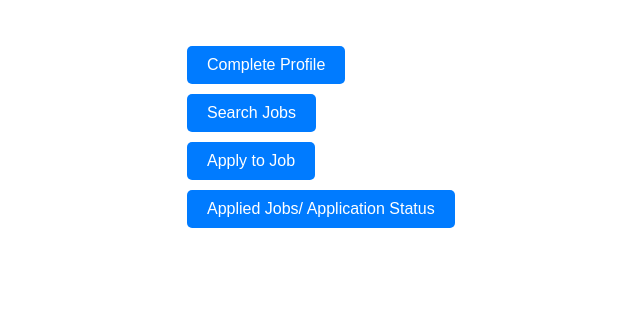
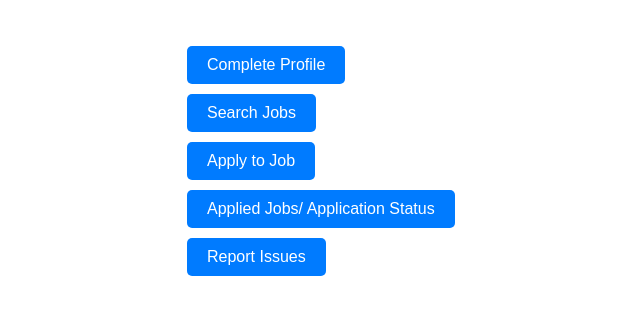
Before and after one commit to Bincybiju/Main-Project---Job-Portal, a Django app: template Mypro/templates/jobseeker_profile.html in a window 1280 px wide. Shown: the part 85-400 px from the top of the page, without its empty margins (158-798 px from the left). Run offline with Django 5.2, Linux system fonts and the light colour scheme; the template is opened without the code that fills it, so the values that code supplies are empty.

Commit message:
Update jobseeker_profile.html

```diff
--- a/Mypro/templates/jobseeker_profile.html
+++ b/Mypro/templates/jobseeker_profile.html
@@ -64,6 +64,7 @@
         <!-- Buttons/Links for Application Management -->
         <a href="{% url 'apply_jobs' %}" class="button">Apply to Job</a><br>
         <a href="{% url 'applied_jobs_status' %}" class="button">Applied Jobs/ Application Status</a><br>
+        <a href="{% url 'report_issue' %}" class="button">Report Issues</a><br>
 
     </div>
 </body>
```
